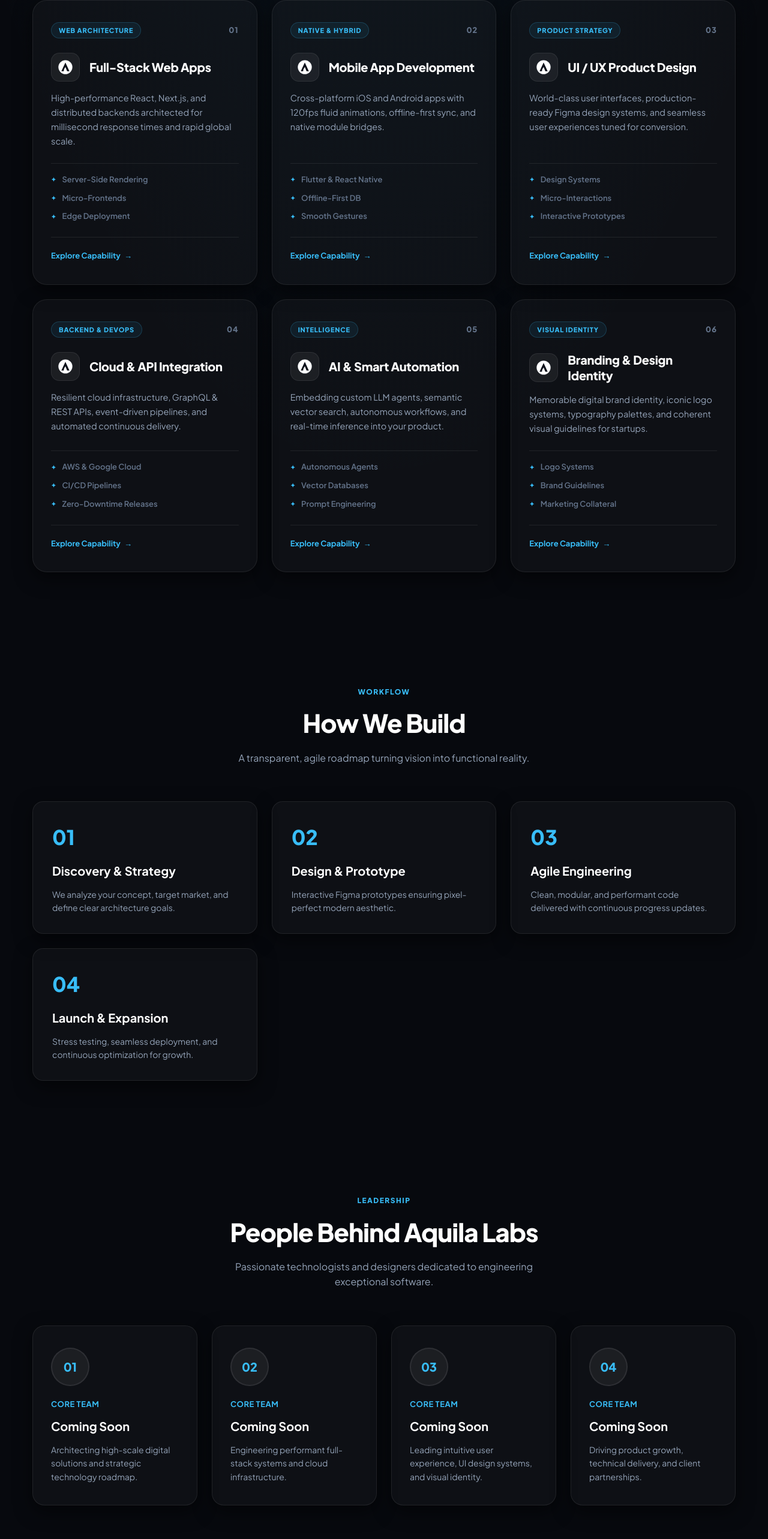
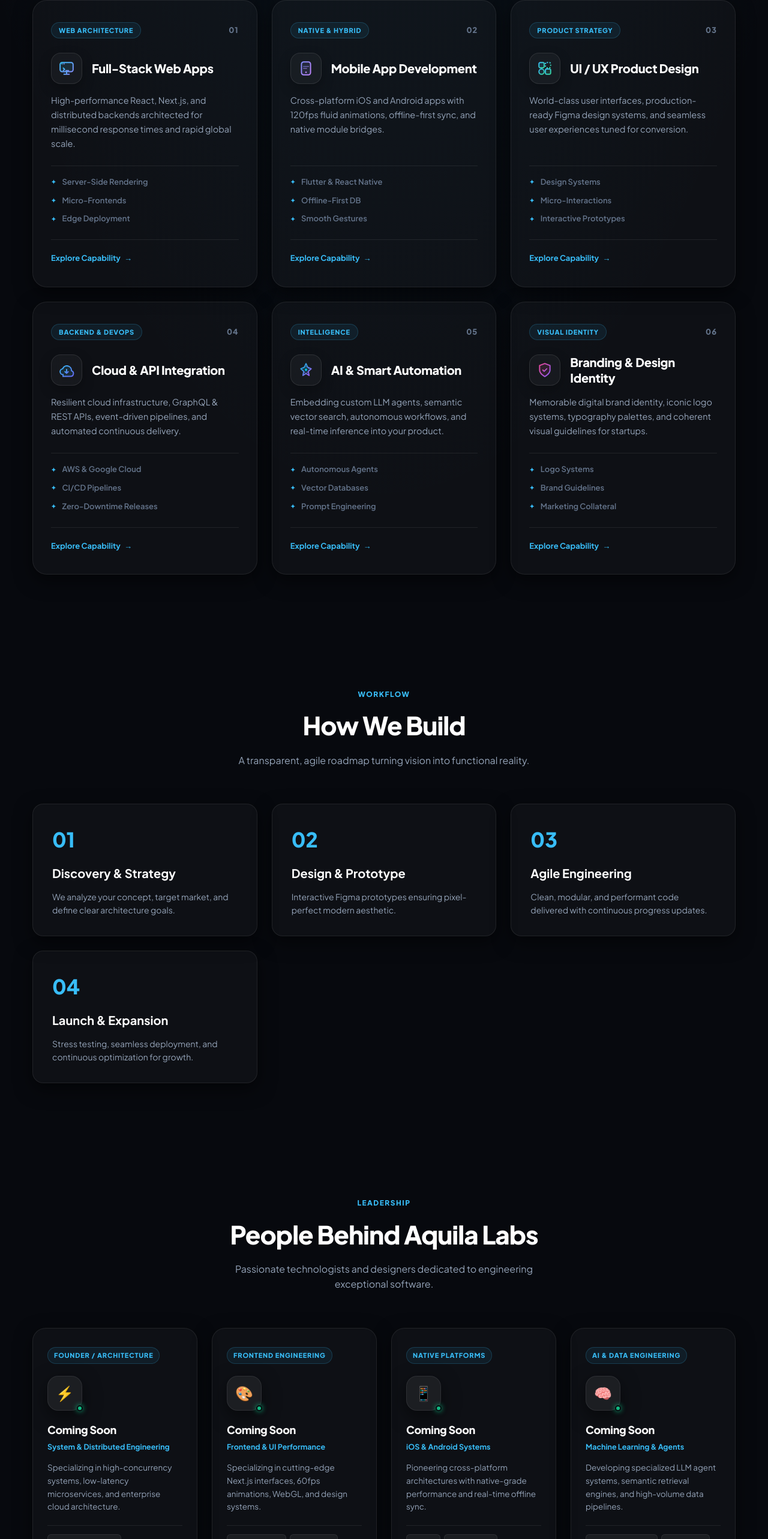
Before and after one commit to AbdulWasayAli/Aquila_Labs, a React (Vite) app: page / in a window 1280 px wide. Shown: the part 1324-3890 px from the top of the page at 60% size. Built offline with nearby package versions, Linux system fonts and the light colour scheme.

Commit message:
almost done

```diff
--- a/src/App.jsx
+++ b/src/App.jsx
@@ -49,6 +49,22 @@
       desc: 'High-performance React, Next.js, and distributed backends architected for millisecond response times and rapid global scale.',
       features: ['Server-Side Rendering', 'Micro-Frontends', 'Edge Deployment'],
       accent: 'linear-gradient(135deg, #38bdf8, #818cf8)',
+      icon: (
+        <svg width="26" height="26" viewBox="0 0 24 24" fill="none">
+          <defs>
+            <linearGradient id="grad-web" x1="0%" y1="0%" x2="100%" y2="100%">
+              <stop offset="0%" stopColor="#38bdf8" />
+              <stop offset="100%" stopColor="#818cf8" />
+            </linearGradient>
+          </defs>
+          <rect x="2" y="3" width="20" height="14" rx="3" stroke="url(#grad-web)" strokeWidth="1.8" fill="rgba(56, 189, 248, 0.12)" />
+          <path d="M2 7h20" stroke="url(#grad-web)" strokeWidth="1.5" strokeOpacity="0.5" />
+          <circle cx="5" cy="5" r="1" fill="#38bdf8" />
+          <circle cx="8" cy="5" r="1" fill="#818cf8" />
+          <path d="M7 11.5l2 2-2 2M11 15.5h4" stroke="url(#grad-web)" strokeWidth="1.8" strokeLinecap="round" strokeLinejoin="round" />
+          <path d="M8 21h8M12 17v4" stroke="url(#grad-web)" strokeWidth="1.8" strokeLinecap="round" />
+        </svg>
+      ),
     },
     {
       num: '02',
@@ -57,6 +73,20 @@
       desc: 'Cross-platform iOS and Android apps with 120fps fluid animations, offline-first sync, and native module bridges.',
       features: ['Flutter & React Native', 'Offline-First DB', 'Smooth Gestures'],
       accent: 'linear-gradient(135deg, #818cf8, #c084fc)',
+      icon: (
+        <svg width="26" height="26" viewBox="0 0 24 24" fill="none">
+          <defs>
+            <linearGradient id="grad-mob" x1="0%" y1="0%" x2="100%" y2="100%">
+              <stop offset="0%" stopColor="#818cf8" />
+              <stop offset="100%" stopColor="#c084fc" />
+            </linearGradient>
+          </defs>
+          <rect x="5" y="2" width="14" height="20" rx="3.5" stroke="url(#grad-mob)" strokeWidth="1.8" fill="rgba(129, 140, 248, 0.12)" />
+          <path d="M9.5 5h5" stroke="url(#grad-mob)" strokeWidth="1.5" strokeLinecap="round" strokeOpacity="0.7" />
+          <circle cx="12" cy="18" r="1.2" fill="#c084fc" />
+          <path d="M8 9h8M8 12h5" stroke="url(#grad-mob)" strokeWidth="1.5" strokeLinecap="round" strokeOpacity="0.6" />
+        </svg>
+      ),
     },
     {
       num: '03',
@@ -65,6 +95,20 @@
       desc: 'World-class user interfaces, production-ready Figma design systems, and seamless user experiences tuned for conversion.',
       features: ['Design Systems', 'Micro-Interactions', 'Interactive Prototypes'],
       accent: 'linear-gradient(135deg, #38bdf8, #34d399)',
+      icon: (
+        <svg width="26" height="26" viewBox="0 0 24 24" fill="none">
+          <defs>
+            <linearGradient id="grad-design" x1="0%" y1="0%" x2="100%" y2="100%">
+              <stop offset="0%" stopColor="#38bdf8" />
+              <stop offset="100%" stopColor="#34d399" />
+            </linearGradient>
+          </defs>
+          <rect x="3" y="3" width="8" height="8" rx="2" stroke="url(#grad-design)" strokeWidth="1.8" fill="rgba(56, 189, 248, 0.15)" />
+          <rect x="13" y="3" width="8" height="8" rx="2" stroke="url(#grad-design)" strokeWidth="1.8" strokeDasharray="2 2" />
+          <rect x="13" y="13" width="8" height="8" rx="2" stroke="url(#grad-design)" strokeWidth="1.8" fill="rgba(52, 211, 153, 0.15)" />
+          <circle cx="7" cy="17" r="4" stroke="url(#grad-design)" strokeWidth="1.8" fill="rgba(56, 189, 248, 0.1)" />
+        </svg>
+      ),
     },
     {
       num: '04',
@@ -72,7 +116,19 @@
       title: 'Cloud & API Integration',
       desc: 'Resilient cloud infrastructure, GraphQL & REST APIs, event-driven pipelines, and automated continuous delivery.',
       features: ['AWS & Google Cloud', 'CI/CD Pipelines', 'Zero-Downtime Releases'],
-      accent: 'linear-gradient(135deg, #f59e0b, #ef4444)',
+      accent: 'linear-gradient(135deg, #38bdf8, #6366f1)',
+      icon: (
+        <svg width="26" height="26" viewBox="0 0 24 24" fill="none">
+          <defs>
+            <linearGradient id="grad-cloud" x1="0%" y1="0%" x2="100%" y2="100%">
+              <stop offset="0%" stopColor="#38bdf8" />
+              <stop offset="100%" stopColor="#6366f1" />
+            </linearGradient>
+          </defs>
+          <path d="M6.5 19a4.5 4.5 0 0 1-.5-8.97A7 7 0 0 1 19.5 13a4.5 4.5 0 0 1-1.5 8.75H6.5z" stroke="url(#grad-cloud)" strokeWidth="1.8" fill="rgba(56, 189, 248, 0.12)" />
+          <path d="M12 11v6M9.5 14.5l2.5 2.5 2.5-2.5" stroke="url(#grad-cloud)" strokeWidth="1.8" strokeLinecap="round" strokeLinejoin="round" />
+        </svg>
+      ),
     },
     {
       num: '05',
@@ -80,7 +136,20 @@
       title: 'AI & Smart Automation',
       desc: 'Embedding custom LLM agents, semantic vector search, autonomous workflows, and real-time inference into your product.',
       features: ['Autonomous Agents', 'Vector Databases', 'Prompt Engineering'],
-      accent: 'linear-gradient(135deg, #06b6d4, #3b82f6)',
+      accent: 'linear-gradient(135deg, #06b6d4, #a855f7)',
+      icon: (
+        <svg width="26" height="26" viewBox="0 0 24 24" fill="none">
+          <defs>
+            <linearGradient id="grad-ai" x1="0%" y1="0%" x2="100%" y2="100%">
+              <stop offset="0%" stopColor="#06b6d4" />
+              <stop offset="100%" stopColor="#a855f7" />
+            </linearGradient>
+          </defs>
+          <path d="M12 2l2.4 5.6L20 10l-4.5 4.2 1.2 6.1-4.7-3-4.7 3 1.2-6.1L4 10l5.6-2.4L12 2z" stroke="url(#grad-ai)" strokeWidth="1.8" fill="rgba(6, 182, 212, 0.12)" strokeLinejoin="round" />
+          <circle cx="12" cy="11.5" r="2" fill="#06b6d4" />
+          <circle cx="12" cy="11.5" r="4.5" stroke="url(#grad-ai)" strokeWidth="1" strokeDasharray="2 2" />
+        </svg>
+      ),
     },
     {
       num: '06',
@@ -89,6 +158,18 @@
       desc: 'Memorable digital brand identity, iconic logo systems, typography palettes, and coherent visual guidelines for startups.',
       features: ['Logo Systems', 'Brand Guidelines', 'Marketing Collateral'],
       accent: 'linear-gradient(135deg, #ec4899, #8b5cf6)',
+      icon: (
+        <svg width="26" height="26" viewBox="0 0 24 24" fill="none">
+          <defs>
+            <linearGradient id="grad-brand" x1="0%" y1="0%" x2="100%" y2="100%">
+              <stop offset="0%" stopColor="#ec4899" />
+              <stop offset="100%" stopColor="#8b5cf6" />
+            </linearGradient>
+          </defs>
+          <path d="M12 22s8-4 8-10V5l-8-3-8 3v7c0 6 8 10 8 10z" stroke="url(#grad-brand)" strokeWidth="1.8" fill="rgba(236, 72, 153, 0.12)" strokeLinejoin="round" />
+          <path d="M9 12l2 2 4-4" stroke="url(#grad-brand)" strokeWidth="1.8" strokeLinecap="round" strokeLinejoin="round" />
+        </svg>
+      ),
     },
   ]
 
@@ -203,28 +284,36 @@
 
   const team = [
     {
-      initials: '01',
+      badge: 'Founder / Architecture',
       name: 'Coming Soon',
-      role: 'Core Team',
-      desc: 'Architecting high-scale digital solutions and strategic technology roadmap.',
+      role: 'System & Distributed Engineering',
+      desc: 'Specializing in high-concurrency systems, low-latency microservices, and enterprise cloud architecture.',
+      skills: ['Cloud Architecture', 'Distributed Systems', 'Go / Node'],
+      avatarIcon: '⚡',
     },
     {
-      initials: '02',
+      badge: 'Frontend Engineering',
       name: 'Coming Soon',
-      role: 'Core Team',
-      desc: 'Engineering performant full-stack systems and cloud infrastructure.',
+      role: 'Frontend & UI Performance',
+      desc: 'Specializing in cutting-edge Next.js interfaces, 60fps animations, WebGL, and design systems.',
+      skills: ['Next.js / React', 'TypeScript', 'Design Systems'],
+      avatarIcon: '🎨',
     },
     {
-      initials: '03',
+      badge: 'Native Platforms',
       name: 'Coming Soon',
-      role: 'Core Team',
-      desc: 'Leading intuitive user experience, UI design systems, and visual identity.',
+      role: 'iOS & Android Systems',
+      desc: 'Pioneering cross-platform architectures with native-grade performance and real-time offline sync.',
+      skills: ['Flutter', 'React Native', 'Mobile Security'],
+      avatarIcon: '📱',
     },
     {
-      initials: '04',
+      badge: 'AI & Data Engineering',
       name: 'Coming Soon',
-      role: 'Core Team',
-      desc: 'Driving product growth, technical delivery, and client partnerships.',
+      role: 'Machine Learning & Agents',
+      desc: 'Developing specialized LLM agent systems, semantic retrieval engines, and high-volume data pipelines.',
+      skills: ['LLM Orchestration', 'Vector DBs', 'Python / PyTorch'],
+      avatarIcon: '🧠',
     },
   ]
 
@@ -408,7 +497,7 @@
 
                 <div className="service-card-header">
                   <div className="service-logo-box">
-                    <Logo size={24} />
+                    {item.icon}
                   </div>
                   <h3 className="service-title-text">{item.title}</h3>
                 </div>
@@ -470,11 +559,25 @@
 
           <div className="grid-4">
             {team.map((member, index) => (
-              <div key={index} className="card">
-                <div className="team-avatar">{member.initials}</div>
-                <span className="team-role">{member.role}</span>
-                <h3 className="card-title">{member.name}</h3>
-                <p className="card-desc">{member.desc}</p>
+              <div key={index} className="card team-card-premium">
+                <div className="team-card-top-bar">
+                  <span className="team-spec-pill">{member.badge}</span>
+                </div>
+
+                <div className="team-avatar-premium">
+                  <span className="team-avatar-emoji">{member.avatarIcon}</span>
+                  <div className="avatar-status-dot" title="Active Core Leadership"></div>
+                </div>
+
+                <h3 className="team-member-name">{member.name}</h3>
+                <span className="team-member-role">{member.role}</span>
+                <p className="team-member-desc">{member.desc}</p>
+
+                <div className="team-skills-chips">
+                  {member.skills.map((skill, sIdx) => (
+                    <span key={sIdx} className="team-skill-chip">{skill}</span>
+                  ))}
+                </div>
               </div>
             ))}
           </div>
@@ -664,7 +767,7 @@
                   <span className="channel-title">contact@aquilalabs.com</span>
                   <span className="channel-badge">Average response: &lt; 2 hrs</span>
                 </div>
-                <span className="channel-arrow">→</span>
+                <span className="channel-arrow">↗</span>
               </a>
 
               <a
@@ -679,7 +782,7 @@
                 <div className="channel-info">
                   <span className="channel-type">Professional Network</span>
                   <span className="channel-title">LinkedIn Profile</span>
-                  <span className="channel-hint">Connect with Founders ↗</span>
+                  <span className="channel-hint">Connect with Founders</span>
                 </div>
                 <span className="channel-arrow">↗</span>
               </a>
@@ -696,7 +799,7 @@
                 <div className="channel-info">
                   <span className="channel-type">Studio Culture</span>
                   <span className="channel-title">Instagram Page</span>
-                  <span className="channel-hint">Behind the scenes ↗</span>
+                  <span className="channel-hint">Behind the scenes</span>
                 </div>
                 <span className="channel-arrow">↗</span>
               </a>
--- a/src/style.css
+++ b/src/style.css
@@ -497,20 +497,25 @@
 }
 
 .service-logo-box {
-  width: 48px;
-  height: 48px;
-  border-radius: 14px;
-  background: var(--surface-card-hover);
-  border: 1px solid var(--border-subtle);
+  width: 52px;
+  height: 52px;
+  border-radius: 16px;
+  background: rgba(255, 255, 255, 0.04);
+  backdrop-filter: blur(8px);
+  border: 1px solid rgba(255, 255, 255, 0.1);
   display: flex;
   align-items: center;
   justify-content: center;
   flex-shrink: 0;
-  transition: transform 0.3s ease;
+  box-shadow: 0 8px 20px rgba(0, 0, 0, 0.25);
+  transition: all 0.35s cubic-bezier(0.2, 0.8, 0.2, 1);
 }
 
 .service-card-premium:hover .service-logo-box {
-  transform: scale(1.1) rotate(6deg);
+  transform: scale(1.12) rotate(4deg);
+  border-color: rgba(56, 189, 248, 0.5);
+  box-shadow: 0 10px 25px rgba(56, 189, 248, 0.2);
+  background: rgba(56, 189, 248, 0.08);
 }
 
 .service-title-text {
@@ -622,29 +627,118 @@
   border-color: var(--accent-cyan);
 }
 
-.team-avatar {
-  width: 64px;
-  height: 64px;
-  border-radius: 50%;
+/* Ultra-Premium Leadership Cards */
+.team-card-premium {
+  display: flex;
+  flex-direction: column;
+  text-align: left;
+  border-radius: 22px;
+  background: var(--surface-card);
+  border: 1px solid var(--border-subtle);
+  padding: 30px 24px;
+  transition: all 0.35s cubic-bezier(0.2, 0.8, 0.2, 1);
+  position: relative;
+  overflow: hidden;
+}
+
+.team-card-premium:hover {
+  transform: translateY(-8px);
+  border-color: var(--accent-cyan);
+  box-shadow: 0 16px 36px rgba(0, 0, 0, 0.45);
+}
+
+.team-card-top-bar {
+  margin-bottom: 20px;
+}
+
+.team-spec-pill {
+  font-size: 11px;
+  font-weight: 800;
+  text-transform: uppercase;
+  letter-spacing: 0.8px;
+  color: var(--accent-cyan);
+  background: rgba(56, 189, 248, 0.08);
+  border: 1px solid rgba(56, 189, 248, 0.2);
+  padding: 4px 10px;
+  border-radius: 9999px;
+  display: inline-block;
+}
+
+.team-avatar-premium {
+  width: 58px;
+  height: 58px;
+  border-radius: 18px;
   background: var(--surface-card-hover);
-  border: 2px solid var(--border-subtle);
+  border: 1px solid var(--border-subtle);
   display: flex;
   align-items: center;
   justify-content: center;
-  margin-bottom: 20px;
-  font-size: 20px;
-  font-weight: 800;
-  color: var(--accent-cyan);
+  margin-bottom: 18px;
+  position: relative;
+  box-shadow: var(--card-shadow);
+  transition: transform 0.3s ease;
 }
 
-.team-role {
+.team-card-premium:hover .team-avatar-premium {
+  transform: scale(1.08) rotate(4deg);
+}
+
+.team-avatar-emoji {
+  font-size: 24px;
+}
+
+.avatar-status-dot {
+  position: absolute;
+  bottom: -2px;
+  right: -2px;
+  width: 10px;
+  height: 10px;
+  border-radius: 50%;
+  background: #10b981;
+  border: 2px solid var(--bg-primary);
+  box-shadow: 0 0 8px #10b981;
+}
+
+.team-member-name {
+  font-size: 18px;
+  font-weight: 800;
+  color: var(--text-white);
+  margin-bottom: 4px;
+  letter-spacing: -0.3px;
+}
+
+.team-member-role {
   color: var(--accent-cyan);
-  font-size: 13px;
+  font-size: 12.5px;
   font-weight: 700;
-  text-transform: uppercase;
-  letter-spacing: 0.5px;
-  margin-bottom: 10px;
+  margin-bottom: 14px;
   display: block;
+}
+
+.team-member-desc {
+  font-size: 13.5px;
+  color: var(--text-body);
+  line-height: 1.6;
+  margin-bottom: 20px;
+  flex-grow: 1;
+}
+
+.team-skills-chips {
+  display: flex;
+  flex-wrap: wrap;
+  gap: 6px;
+  border-top: 1px solid var(--border-subtle);
+  padding-top: 14px;
+}
+
+.team-skill-chip {
+  font-size: 11px;
+  font-weight: 600;
+  padding: 3px 10px;
+  border-radius: 6px;
+  background: var(--surface-card-hover);
+  border: 1px solid var(--border-subtle);
+  color: var(--text-dim);
 }
 
 /* Ultra-Premium CTA Banner */
@@ -804,13 +898,19 @@
 
 .channel-arrow {
   color: var(--accent-cyan);
-  font-size: 18px;
+  font-size: 20px;
   font-weight: 700;
-  transition: transform 0.25s ease;
+  display: flex;
+  align-items: center;
+  justify-content: center;
+  line-height: 1;
+  margin-left: auto;
+  transition: transform 0.25s cubic-bezier(0.2, 0.8, 0.2, 1), color 0.25s ease;
 }
 
 .cta-channel-card:hover .channel-arrow {
-  transform: translateX(4px);
+  transform: translate(3px, -3px);
+  color: var(--accent-blue);
 }
 
 .scroll-top-btn {
```
